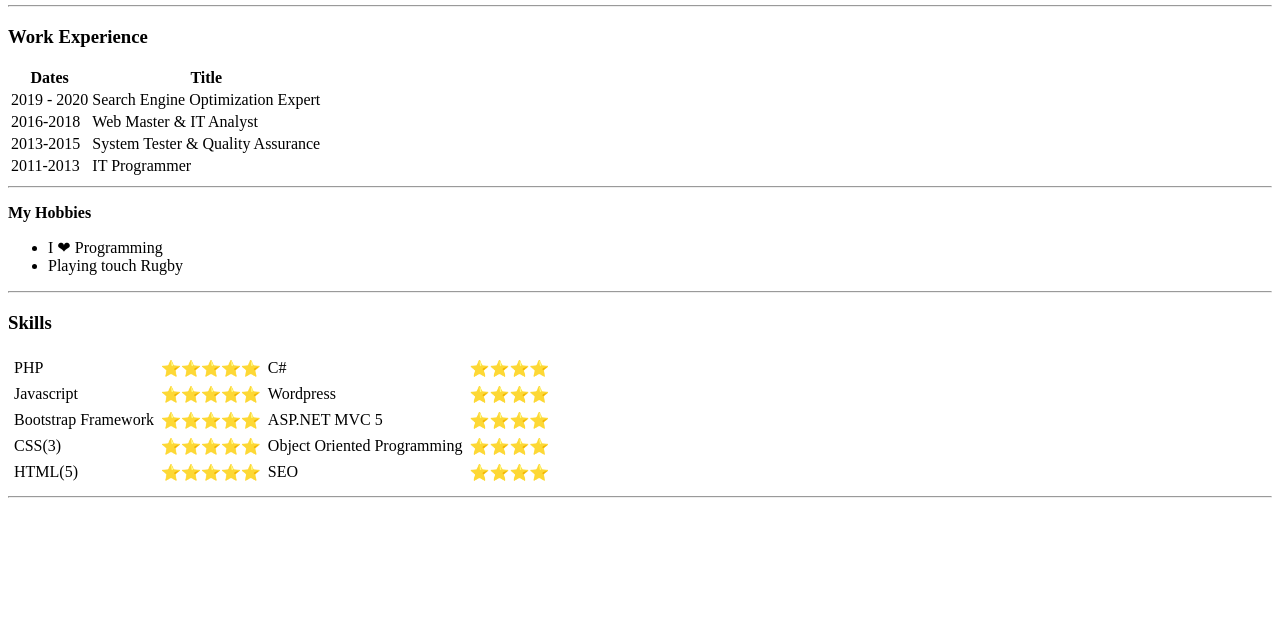
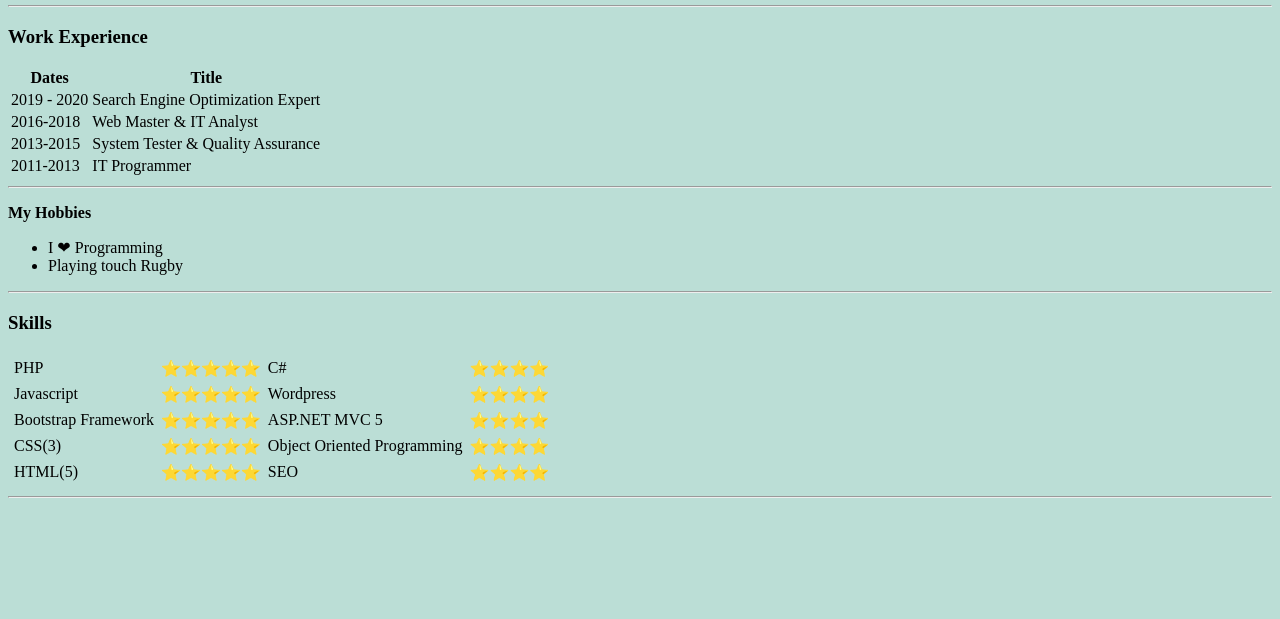
Before and after one commit to amenavadei/cv, a plain HTML site: page index.html in a window 1280 px wide. Shown: the part 181-800 px from the top of the page. Drawn offline with Linux system fonts and the light colour scheme.

Commit message:
Update index.html

```diff
--- a/index.html
+++ b/index.html
@@ -6,7 +6,7 @@
     <meta name="viewport" content="width=device-width, initial-scale=1.0">
     <title>&#128293;Amena Site</title>
 </head>
-<body>
+<body style="background-color:#bbded6">
 
     <table cellspacing ="10">
       <tr>
```
